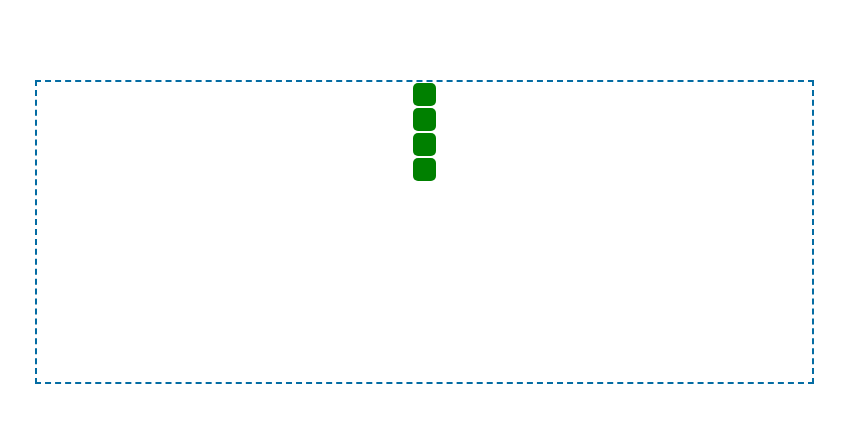
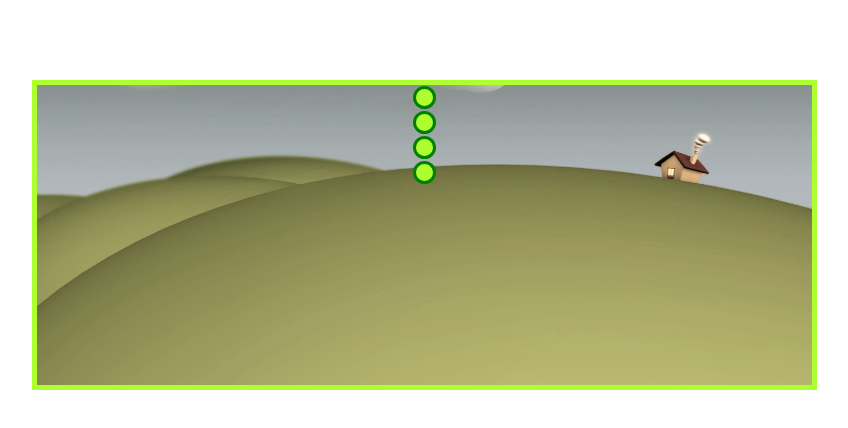
Before and after one commit to jmorc/Games, a plain HTML site: page snake/index.html in a window 1280 px wide. Shown: the whole page, without its empty margins (216-1064 px from the left). Drawn offline with Linux system fonts and the light colour scheme.

Commit message:
styling updates

```diff
--- a/snake/css/style.css
+++ b/snake/css/style.css
@@ -11,18 +11,26 @@
   margin-right: auto;;
   width: 775px;
   height: 300px;
-  border: 2px dashed #046ca3;
+  border: 5px solid #ADFF2F;
+  background-image: url("house_and_hills.jpg");
+  background-size: 775px 300px;
 }
 
 .snake-square {
-  background-color: green;
-  width: 23px;
-  height: 23px;
+  background-color: #ADFF2F;
+  border: 3px solid green;
+  width: 17px;
+  height: 17px;
   margin: 1px;
-  border-radius: 5px;
+  border-radius: 12px;
 
 }
 
 .apple {
-  background-color: red;
+  background-image: url("apple1.png");
+  border-radius: 5px;
+  background-size: 19px 19px;
+  border: 3px solid #CD5C5C;
+  width: 19px;
+  height: 19px;
 }
```
Also changed, not shown: snake/css/apple1.png (added), snake/css/house_and_hills.jpg (added), 1 other file.
